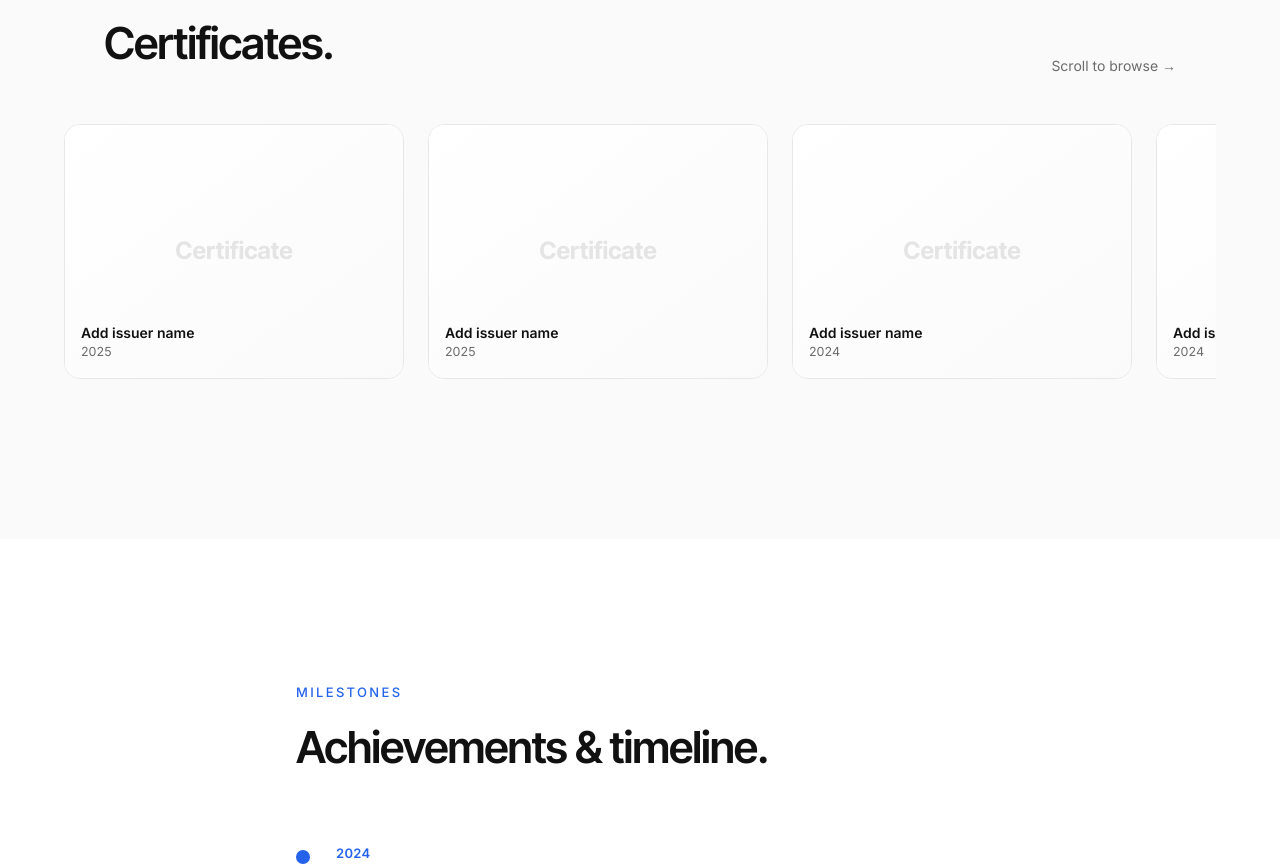
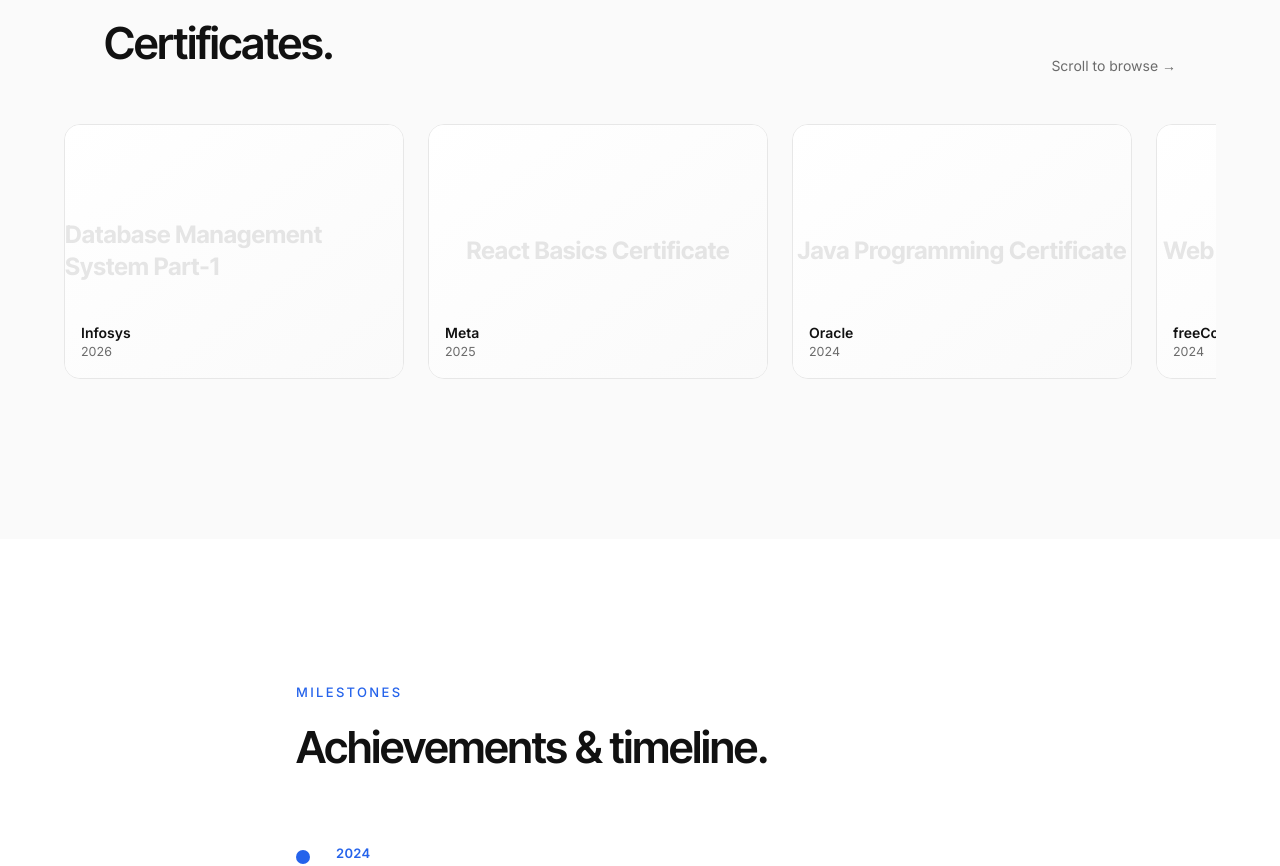
Before and after one commit to Pavithra-2007/Pavithra-portfolio, a React (Vite) app in the folder portfolio/: page / in a window 1280 px wide. Shown: the part 5820-6686 px from the top of the page. Built offline with nearby package versions, Linux system fonts and the light colour scheme.

Commit message:
first commit

```diff
--- a/portfolio/src/data/content.js
+++ b/portfolio/src/data/content.js
@@ -155,10 +155,27 @@ export const projects = [
 ]
 
 export const certificates = [
-  { title: 'Certificate', issuer: 'Add issuer name', year: '2025' },
-  { title: 'Certificate', issuer: 'Add issuer name', year: '2025' },
-  { title: 'Certificate', issuer: 'Add issuer name', year: '2024' },
-  { title: 'Certificate', issuer: 'Add issuer name', year: '2024' },
+  {
+    title: 'Database Management System Part-1',
+    image:'/infosysdbms.png',
+    issuer: 'Infosys',
+    year: '2026',
+  },
+  {
+    title: 'React Basics Certificate',
+    issuer: 'Meta',
+    year: '2025',
+  },
+  {
+    title: 'Java Programming Certificate',
+    issuer: 'Oracle',
+    year: '2024',
+  },
+  {
+    title: 'Web Development Certificate',
+    issuer: 'freeCodeCamp',
+    year: '2024',
+  },
 ]
 
 export const achievements = [
```
Also changed, not shown: portfolio/public/infosysdbms.png (added).
